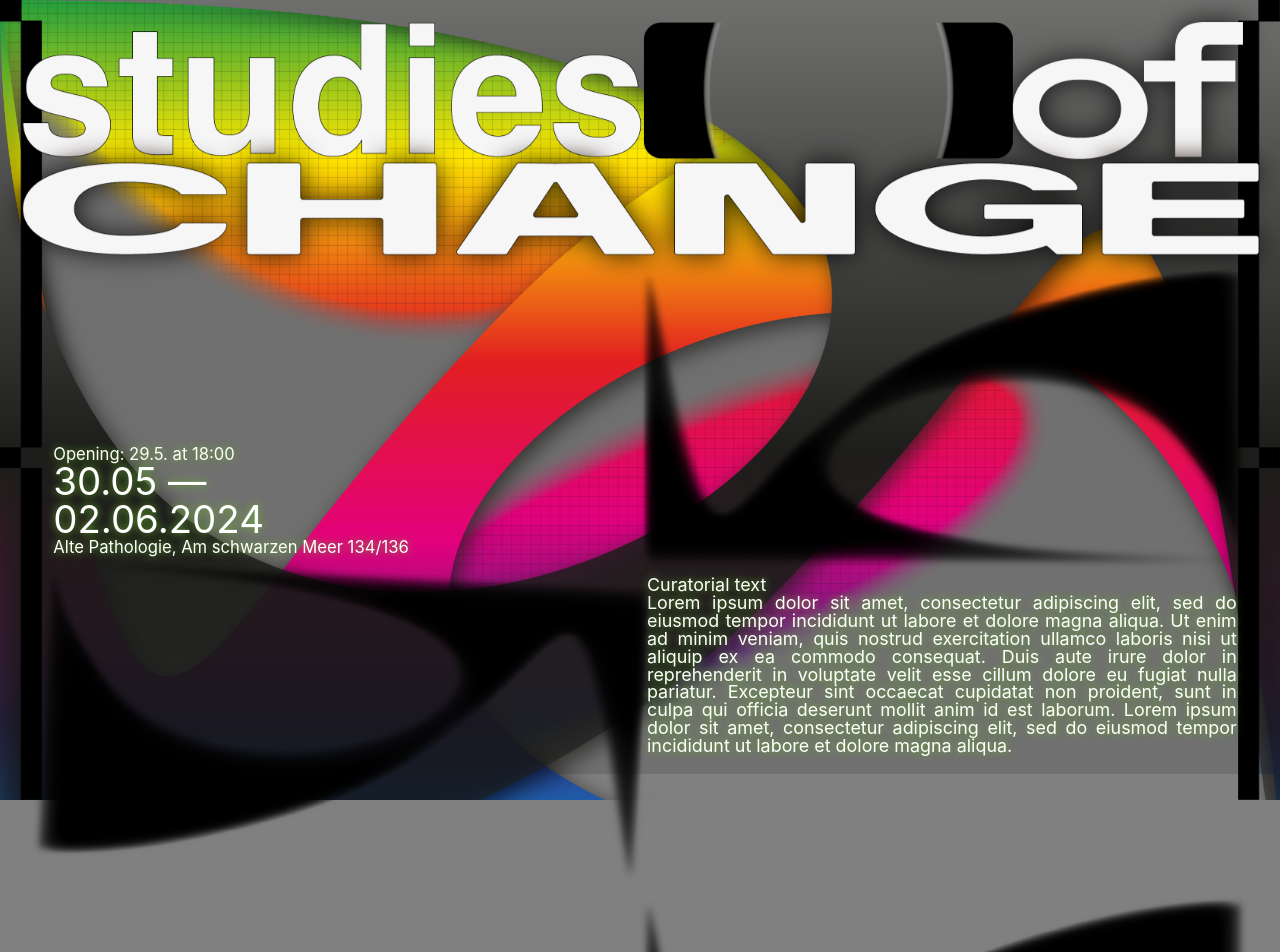
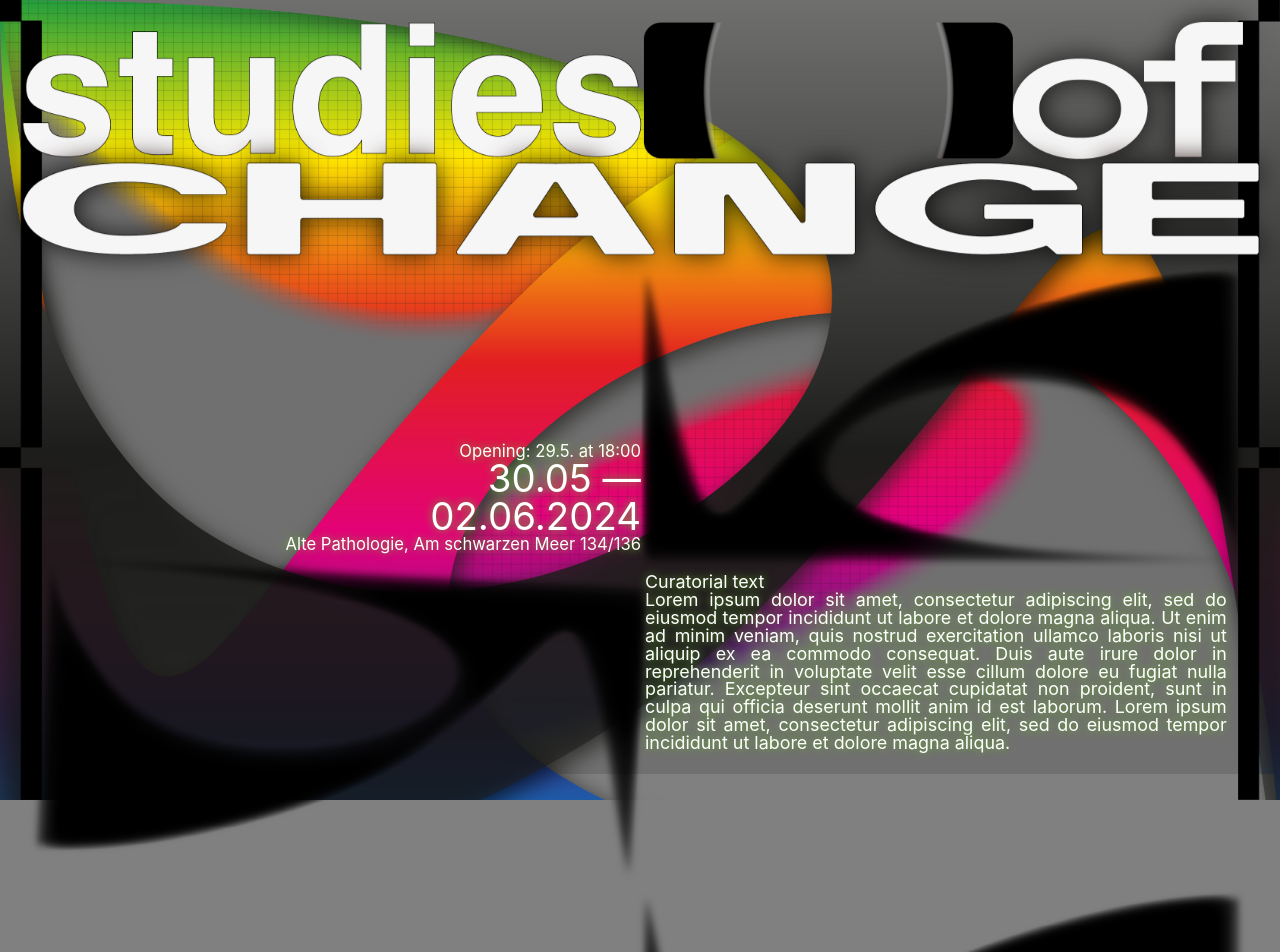
Before and after one commit to digitalmediabremen/studiesofchange-web, a Next.js app: page / in a window 1280 px wide. Shown: the top 952 px of the page. Built offline with nearby package versions, Linux system fonts and the light colour scheme.

Commit message:
fix arrow to horizontal-center
- fixed arrows to the center
- disabled updating sitemap on dev

```diff
--- a/package.json
+++ b/package.json
@@ -3,7 +3,7 @@
   "version": "0.1.0",
   "private": true,
   "scripts": {
-    "dev": "node scripts/sitemap-common.mjs && next dev",
+    "dev": "next dev",
     "build": "node scripts/sitemap-common.mjs && next build && next export",
     "start": "node scripts/sitemap-common.mjs && next start",
     "lint": "next lint",
--- a/styles/home.module.css
+++ b/styles/home.module.css
@@ -90,24 +90,23 @@
   }
 
   .table_arrow{
+    display: block;
     max-width: 800px;
     width: 48vw;
     height: auto;
-    margin: 0 auto;
-    margin-right: 2vw;
+    margin: 0 auto 0 0;
     animation: 19s arrow alternate infinite;
   }
   .table_arrow_flip{
+    display: block;
     max-width:800px;
     width: 48vw;
     height: auto;
-    margin: 0 auto;
-    margin-left: 2vw;
+    margin: 0 0 0 auto;
     animation: 8s arrow_flip alternate infinite;
   }
   .table_info_text{
-/*    text-align: right;*/
-    text-align: left;
+   text-align: right;
     font-weight: normal;
     font-size: 1.3vw;
     line-height:0.1vh;
@@ -149,6 +148,7 @@
 
   .table_logos {
     display: flex;
+    width: 48vw;
     gap: 1vw;
     padding-left: 4vw;
   }
```
Also changed, not shown: 1 other file (tests, documents, lock files or other folders).
